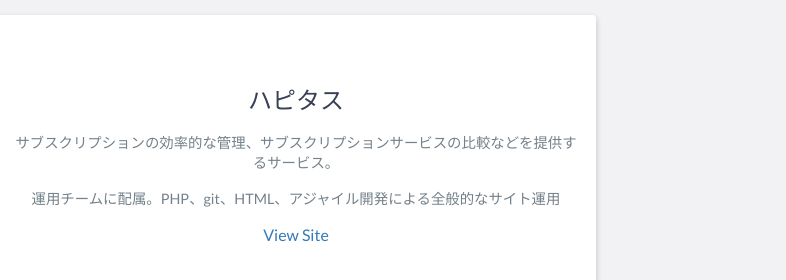
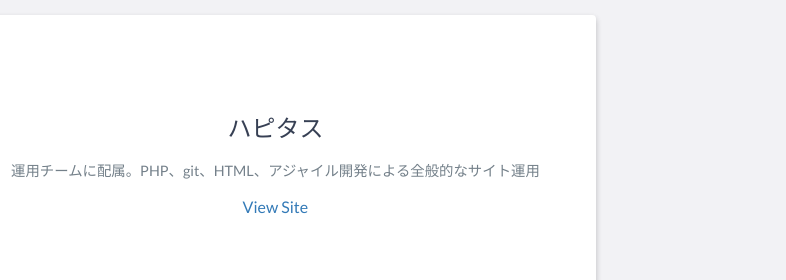
Before and after one commit to soyi94/portfolio, a website: page index.html in a window 1280 px wide. Shown: the part 4660-4940 px from the top of the page, 494-1280 px from the left. Drawn offline with nearby package versions, Linux system fonts and the light colour scheme.

Commit message:
Update index.html

```diff
--- a/index.html
+++ b/index.html
@@ -279,9 +279,6 @@
                     <!-- End .project-image -->
                     <div class="project-info">
                         <h3>ハピタス</h3>
-                        <p>
-                            サブスクリプションの効率的な管理、サブスクリプションサービスの比較などを提供するサービス。
-                        </p>
 			    <p>
 			    運用チームに配属。PHP、git、HTML、アジャイル開発による全般的なサイト運用
 				    </p>
```
